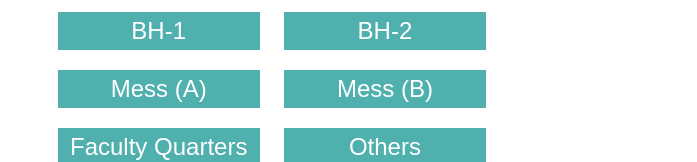
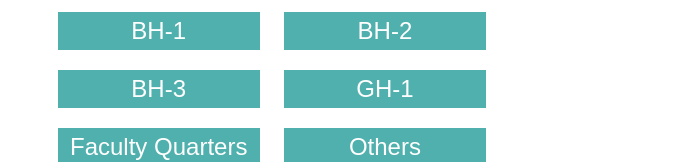
Before and after one commit to OpenSouce-LNMIIT/complaint.lnmiit, a plain HTML site: page index.html in a window 1280 px wide. Shown: the part 775-937 px from the top of the page, without its empty margins (190-887 px from the left). Drawn offline with Linux system fonts and the light colour scheme.

Commit message:
correct premises name

```diff
--- a/index.html
+++ b/index.html
@@ -85,8 +85,8 @@
 							<input type="button" name="bh-1" value="BH-1">
 							<input type="button" name="bh-2" value="BH-2">
 							<br>
-							<input type="button" name="bh-3" value="Mess (A)">
-							<input type="button" name="gh-1" value="Mess (B)">
+							<input type="button" name="bh-3" value="BH-3">
+							<input type="button" name="gh-1" value="GH-1">
 							<br>
 							<input type="button" name="faculty-quarters" value="Faculty Quarters">
 							<input type="button" name="others" value="Others">
```
